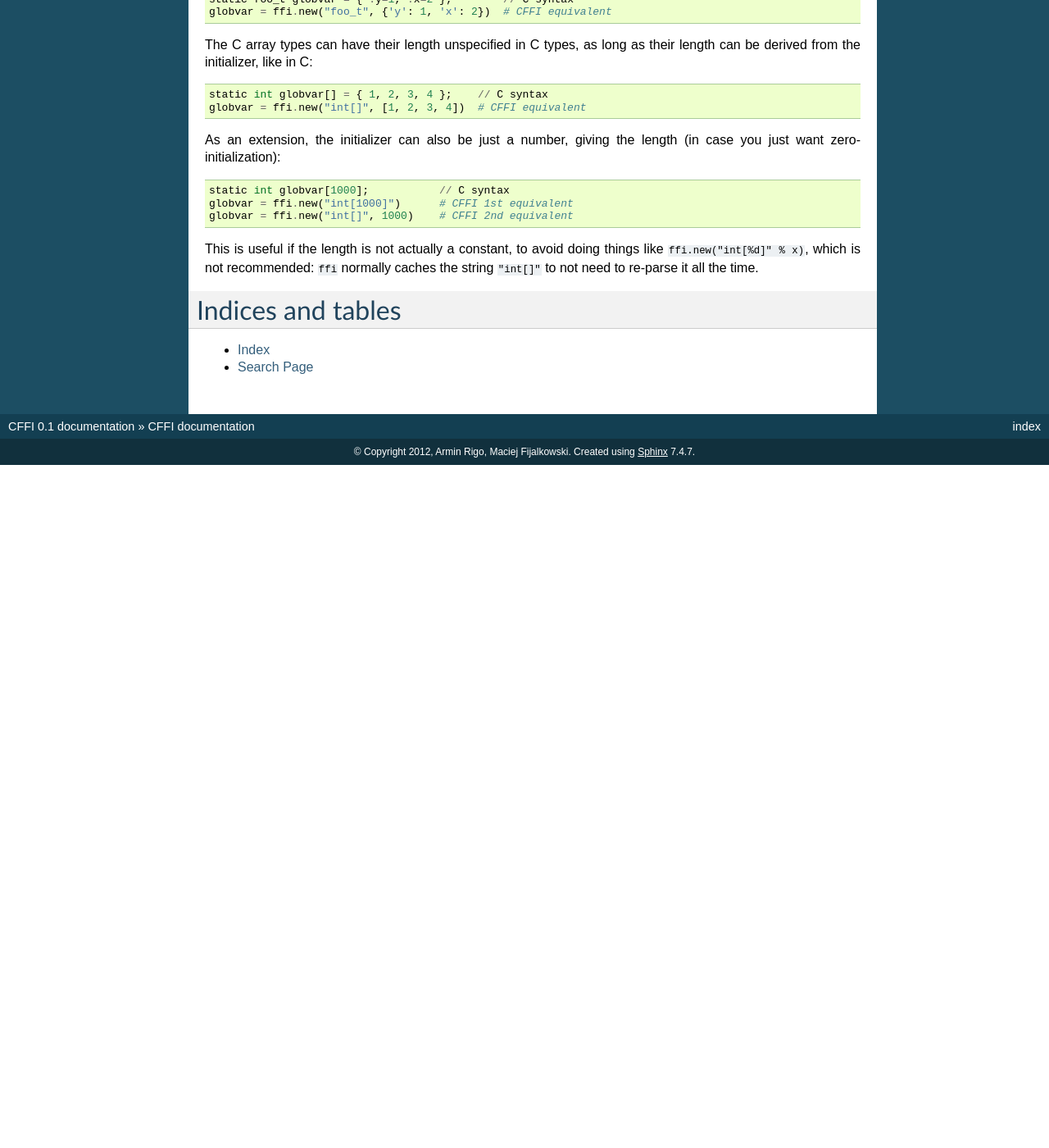
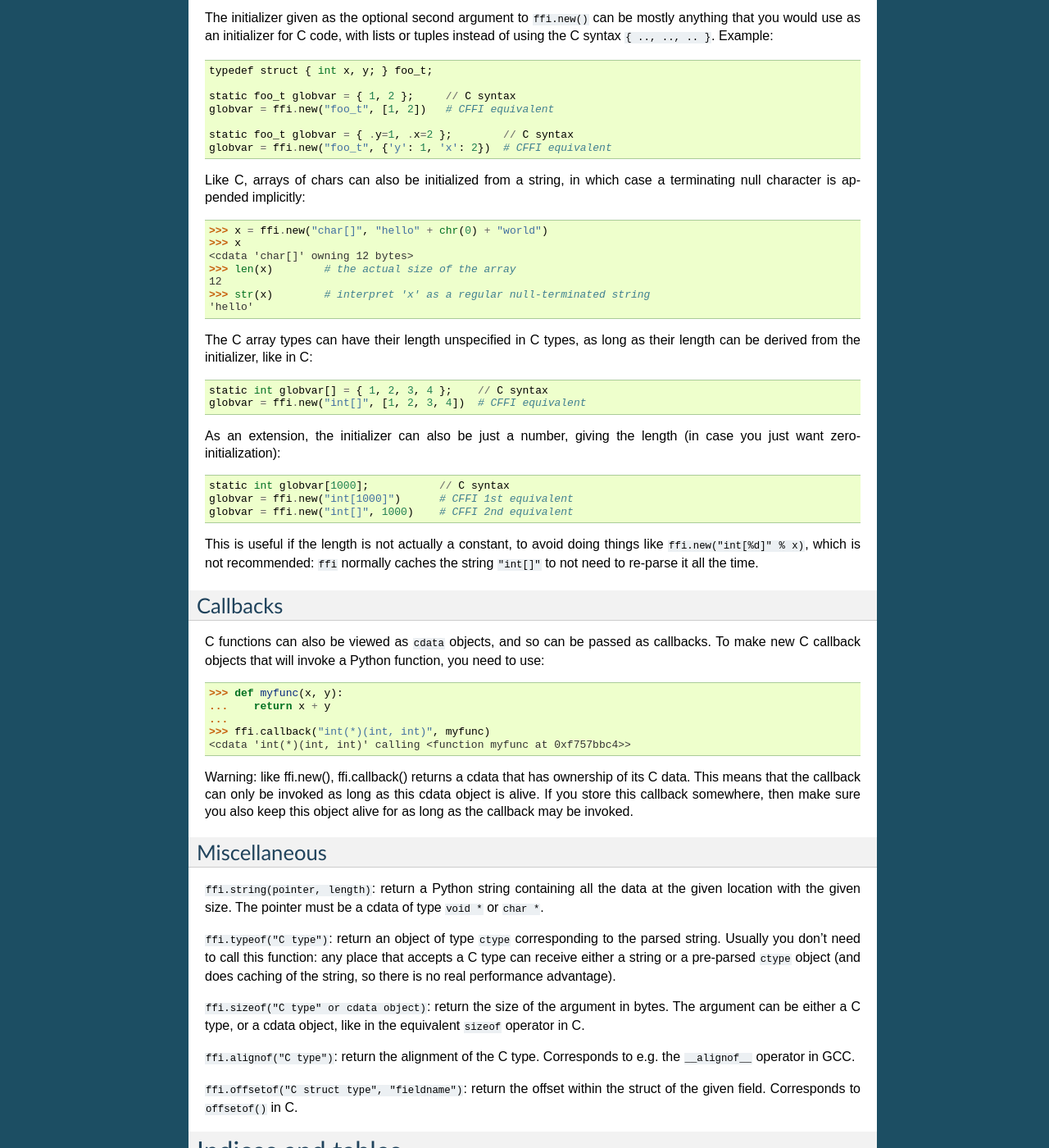
Before and after one commit to python-cffi/cffi, a Sphinx documentation site: the page built from doc/source/index.rst, in a window 1280 px wide and 1400 px high, scrolled down 4949 px. Shown: the whole window at 82% size. Built offline with Sphinx 7.4.7, drawn with Linux system fonts in a browser that asks for light colours; before the commit the page ends 5516 px from its top, so only the background shows below that; some of the changed text lies outside the part shown.

Commit message:
More docs.

```diff
--- a/doc/source/index.rst
+++ b/doc/source/index.rst
@@ -313,7 +313,8 @@
 the memory needed to store an object of the given C type, and returns a
 pointer to it.  Unlike C, the returned pointer object has *ownership* on
 the allocated memory: when this exact object is garbage-collected, then
-the memory is freed.
+the memory is freed.  If you store a pointer to the memory somewhere
+else, then make sure you also keep the object alive for as long as needed.
 
 The memory is initially filled with zeros.  An initializer can be given
 too, as described later.
@@ -323,7 +324,7 @@
 pointer is done usually in C with the syntax ``*p``, which is not valid
 Python, so instead you have to use the alternative syntax ``p[0]``
 (which is also valid C).  Additionally, the ``p->x`` syntax in C becomes
-``p.x`` in Python.
+``p.x`` in Python.  And instead of ``NULL`` you use None.
 
 Any operation that would in C return a pointer or array or struct type
 gives you a new cdata object.  Unlike the "original" one, these new
@@ -340,11 +341,20 @@
     lib.somefunction(x)       # call the C function
     print x[0]                # read the possibly-changed value
 
-The initializer given in ``ffi.new()`` can be mostly anything that you
-would use as an initializer for C code, with lists or tuples instead of
-using the C syntax ``{ .., .., .. }``.  And like C, arrays of chars can
-also be initialized from a string, in which case a terminating null
-character is appended implicitly.  Example::
+The equivalent of C casts are provided with ``ffi.cast("type", value)``.
+They should work in the same cases as they do in C.  Additionally, this
+is the only way to get cdata objects of integer or floating-point type::
+
+    >>> x = ffi.cast("int", 42)
+    >>> x
+    <cdata 'int'>
+    >>> int(x)
+    42
+
+The initializer given as the optional second argument to ``ffi.new()``
+can be mostly anything that you would use as an initializer for C code,
+with lists or tuples instead of using the C syntax ``{ .., .., .. }``.
+Example::
 
     typedef struct { int x, y; } foo_t;
 
@@ -353,6 +363,17 @@
 
     static foo_t globvar = { .y=1, .x=2 };        // C syntax
     globvar = ffi.new("foo_t", {'y': 1, 'x': 2})  # CFFI equivalent
+
+Like C, arrays of chars can also be initialized from a string, in
+which case a terminating null character is appended implicitly::
+
+    >>> x = ffi.new("char[]", "hello" + chr(0) + "world")
+    >>> x
+    <cdata 'char[]' owning 12 bytes>
+    >>> len(x)        # the actual size of the array
+    12
+    >>> str(x)        # interpret 'x' as a regular null-terminated string
+    'hello'
 
 The C array types can have their length unspecified in C types, as long
 as their length can be derived from the initializer, like in C::
@@ -373,6 +394,50 @@
 it all the time.
 
 
+Callbacks
+---------
+
+C functions can also be viewed as ``cdata`` objects, and so can be
+passed as callbacks.  To make new C callback objects that will invoke a
+Python function, you need to use::
+
+    >>> def myfunc(x, y):
+    ...    return x + y
+    ...
+    >>> ffi.callback("int(*)(int, int)", myfunc)
+    <cdata 'int(*)(int, int)' calling <function myfunc at 0xf757bbc4>>
+
+Warning: like ffi.new(), ffi.callback() returns a cdata that has
+ownership of its C data.  This means that the callback can only be
+invoked as long as this cdata object is alive.  If you store this
+callback somewhere, then make sure you also keep this object alive for
+as long as the callback may be invoked.
+
+
+Miscellaneous
+-------------
+
+``ffi.string(pointer, length)``: return a Python string containing all
+the data at the given location with the given size.  The pointer must
+be a cdata of type ``void *`` or ``char *``.
+
+``ffi.typeof("C type")``: return an object of type ``ctype``
+corresponding to the parsed string.  Usually you don't need to call this
+function: any place that accepts a C type can receive either a string or
+a pre-parsed ``ctype`` object (and does caching of the string, so there
+is no real performance advantage).
+
+``ffi.sizeof("C type" or cdata object)``: return the size of the
+argument in bytes.  The argument can be either a C type, or a cdata object,
+like in the equivalent ``sizeof`` operator in C.
+
+``ffi.alignof("C type")``: return the alignment of the C type.
+Corresponds to e.g. the ``__alignof__`` operator in GCC.
+
+``ffi.offsetof("C struct type", "fieldname")``: return the offset within
+the struct of the given field.  Corresponds to ``offsetof()`` in C.
+
+
 
 Indices and tables
 ==================
```
